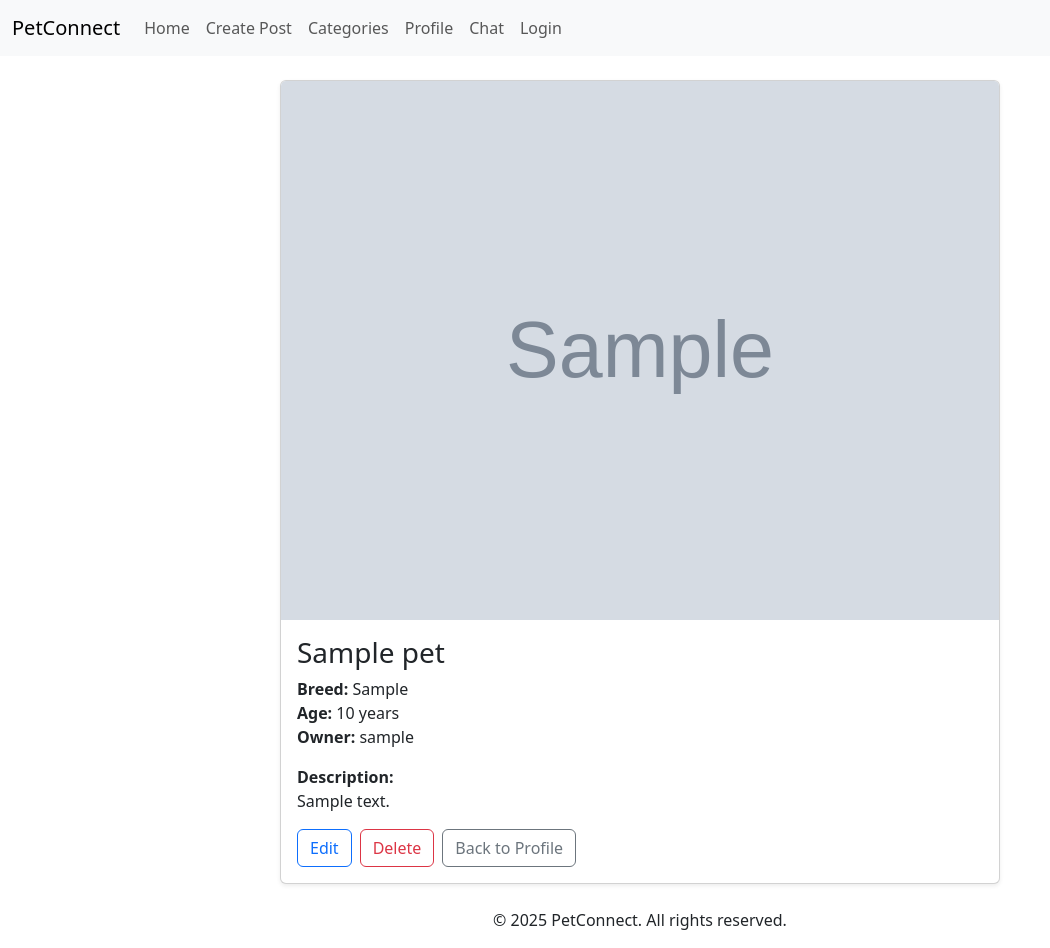
After one commit to AdamAsheen/PetConnect, a Django app: page /pets/view-pet/1/ in a window 1280 px wide. The commit adds this page. Shown: the whole page, without its empty margins (0-1050 px from the left). Run offline with Django 3.2, Linux system fonts and the light colour scheme; tables that the repository leaves empty hold one stand-in row (values such as "Sample post"); grey boxes marked "Sample" are stand-in pictures.

Commit message:
added pet view page and fixed directory structure and views to redirect properly

```diff
--- a/PetConnect/pets/urls.py
+++ b/PetConnect/pets/urls.py
@@ -7,8 +7,8 @@ app_name = "pets"
 
 urlpatterns = [
     # Feeds
-    path("home/", views.general_feed, name="home"),         # Public feed (not logged-in)
-    path("following/", views.following_feed, name="following_feed"),  # Private feed (logged-in)
+    path("home/", views.general_feed, name="home"),
+    path("following/", views.following_feed, name="following_feed"),
 
     # Authentication/User Profile
     path('profile/<str:username>/', views.profile, name='profile'),
@@ -20,10 +20,11 @@ urlpatterns = [
     path("add-pet/", views.add_pet, name="add_pet"),
     path("edit-pet/<int:pet_id>/", views.edit_pet, name="edit_pet"),
     path("delete-pet/<int:pet_id>/", views.delete_pet, name="delete_pet"),
+    path("view-pet/<int:pet_id>/",views.view_pet,name="view-pet"),
 
     # Posts
-    path("post/<int:pk>/", views.post_detail, name="post_detail"),
     path("create-post", views.create_post, name="create-post"),
+    path('delete-post/<int:post_id>/', views.delete_post, name='delete-post'),
 
     # Comments & Likes & followers
     path("add-comments", views.add_comment, name="add-comments"),
--- a/PetConnect/pets/views.py
+++ b/PetConnect/pets/views.py
@@ -130,7 +130,7 @@ def add_comment(request):
 
 def show_categories(request):
     categories = Category.objects.all()
-    return render(request, 'categories.html', {"categories": categories})
+    return render(request, 'categories/categories.html', {"categories": categories})
 
 
 def main_categories(request, category_slug):
@@ -145,7 +145,7 @@ def main_categories(request, category_slug):
     else:
         liked_posts = []
 
-    return render(request, 'category_detail.html', {
+    return render(request, 'categories/category_detail.html', {
         'categories': categories,
         'selected_category': selected_category,
         'posts': posts,
@@ -178,6 +178,17 @@ def create_post(request):
 
     return JsonResponse({'error': 'Invalid request method'}, status=405)
 
+
+@login_required
+def delete_post(request, post_id):
+    post = get_object_or_404(Post, id=post_id)
+
+    if post.user.user != request.user:
+        return redirect('pets:profile', username=request.user.username)
+
+    post.delete()
+
+    return redirect('pets:profile', username=request.user.username)
 
 @login_required
 def chat_index(request):
@@ -279,7 +290,7 @@ def profile(request,username):
     pets = user_profile.pets.all()
     is_following = Follow.objects.filter(follower=own_user_profile,followed=user_profile).exists()
 
-    return render(request, 'profile.html', {
+    return render(request, 'profile/profile.html', {
         'user_profile': user_profile,
         'posts': posts,
         'comments': comments,
@@ -295,17 +306,16 @@ def profile(request,username):
 @login_required
 def edit_profile(request):
     user = request.user
-    user_profile = UserProfile.objects.get(user_id = user.id)
+    user_profile = UserProfile.objects.get(user_id=user.id)
     if request.method == 'POST':
         form = UserProfileForm(request.POST, request.FILES, instance=user_profile)
         if form.is_valid():
             form.save()
-            return redirect('pets:profile')
+            return redirect('pets:profile', username=request.user.username)  # Pass the username here
     else:
         form = UserProfileForm(instance=user_profile)
 
-    return render(request, 'edit_profile.html', {'form': form})
-
+    return render(request, 'profile/edit_profile.html', {'form': form})
 
 def login_view(request):
     if request.method == 'POST':
@@ -319,7 +329,7 @@ def login_view(request):
                 return redirect('pets:home')
     else:
         form = AuthenticationForm()
-    return render(request, 'authentication/login.html', {'form': form})
+    return render(request, 'registration/login.html', {'form': form})
 
 
 def signup(request):
@@ -335,11 +345,6 @@ def signup(request):
     return render(request, 'registration/signup.html', {'form': form})
 
 
-def post_detail(request, pk):
-    post = get_object_or_404(Post, id=pk)
-    return render(request, 'post_detail.html', {'post': post})
-
-
 @login_required
 def add_pet(request):
     user = request.user
@@ -350,28 +355,30 @@ def add_pet(request):
             pet = form.save(commit=False)
             pet.owner = user_profile
             pet.save()
-            return redirect('pets:profile')
+            return redirect('pets:profile', username=request.user.username)
     else:
         form = PetForm()
 
-    return render(request, 'pet/add_pet.html', {'form': form})
+    return render(request, 'pet/add_pet.html', {'form': form,"username":request.user.username})
 
 
 @login_required
 def edit_pet(request, pet_id):
     pet = get_object_or_404(Pet, id=pet_id)
-    if pet.owner.username != request.user.username:
-        return redirect('pets:profile')
+
+    if pet.owner.user.username != request.user.username:
+        return redirect('pets:profile', username=request.user.username)
 
     if request.method == 'POST':
         form = PetForm(request.POST, request.FILES, instance=pet)
         if form.is_valid():
             form.save()
-            return redirect('pets:profile')
+            return redirect('pets:profile', username=request.user.username)
     else:
         form = PetForm(instance=pet)
 
-    return render(request, 'pet/edit_pet.html', {'form': form})
+    return render(request, 'pet/edit_pet.html', {'form': form, "username": request.user.username})
+
 
 
 @login_required
@@ -379,7 +386,7 @@ def delete_pet(request, pet_id):
     pet = get_object_or_404(Pet, id=pet_id)
     if pet.owner.user_id == request.user.id:
         pet.delete()
-    return redirect('pets:profile')
+    return redirect('pets:profile',username=request.user.username)
 
 
 @login_required
@@ -409,3 +416,12 @@ def add_follower(request):
             })
         except Exception as e:
             return JsonResponse({"success": False, "error": str(e)})
+
+
+def view_pet(request,pet_id):
+    pet = get_object_or_404(Pet, id=pet_id)
+
+    context = {
+        "pet": pet,
+    }
+    return render(request, "pet/view_pet.html", context)
--- a/PetConnect/templates/category_detail.html
+++ b/PetConnect/templates/categories/category_detail.html
@@ -1,4 +1,4 @@
-{% extends 'categories.html' %}
+{% extends 'categories/categories.html' %}
 
 {% load static %}
 
--- a/PetConnect/templates/pet/add_pet.html
+++ b/PetConnect/templates/pet/add_pet.html
@@ -10,7 +10,7 @@
         {% csrf_token %}
         {{ form.as_p }}
         <button type="submit" class="btn btn-primary">Save Pet</button>
-        <a href="{% url 'pets:profile' request.user.username %}" class="btn btn-secondary">Cancel</a>
+        <a href="{% url 'pets:profile' request.user.get_username %}" class="btn btn-secondary">Cancel</a>
       </form>
     </div>
   </div>
--- /dev/null
+++ b/PetConnect/templates/pet/view_pet.html
@@ -0,0 +1,40 @@
+{% extends 'base.html' %}
+{% load static %}
+
+{% block title %}{{ pet.name }} - Pet Details{% endblock %}
+
+{% block content %}
+<div class="container mt-4">
+  <div class="row justify-content-center">
+    <div class="col-md-8 col-12">
+      <div class="card shadow-sm">
+        {% if pet.image %}
+          <img src="{{ pet.image.url }}" class="card-img-top img-fluid" alt="{{ pet.name }}">
+        {% endif %}
+
+        <div class="card-body">
+          <h3 class="card-title">{{ pet.name }}</h3>
+          <p class="card-text">
+            <strong>Breed:</strong> {{ pet.breed }}<br>
+            <strong>Age:</strong> {{ pet.age }} years<br>
+            <strong>Owner:</strong> {{ pet.owner.user.username }}
+          </p>
+
+          {% if pet.description %}
+            <p class="card-text">
+              <strong>Description:</strong><br>
+              {{ pet.description }}
+            </p>
+          {% endif %}
+
+          <div class="mt-3 d-flex flex-wrap gap-2">
+            <a href="{% url 'pets:edit_pet' pet.id %}" class="btn btn-outline-primary">Edit</a>
+            <a href="{% url 'pets:delete_pet' pet.id %}" class="btn btn-outline-danger">Delete</a>
+            <a href="{% url 'pets:profile' pet.owner.user.username %}" class="btn btn-outline-secondary">Back to Profile</a>
+          </div>
+        </div>
+      </div>
+    </div>
+  </div>
+</div>
+{% endblock %}
```
Also changed, not shown: PetConnect/templates/profile/profile.html (renamed from PetConnect/templates/profile.html, +6 -3 lines), PetConnect/templates/categories/categories.html (renamed from PetConnect/templates/categories.html), PetConnect/templates/profile/edit_profile.html (renamed from PetConnect/templates/edit_profile.html).
